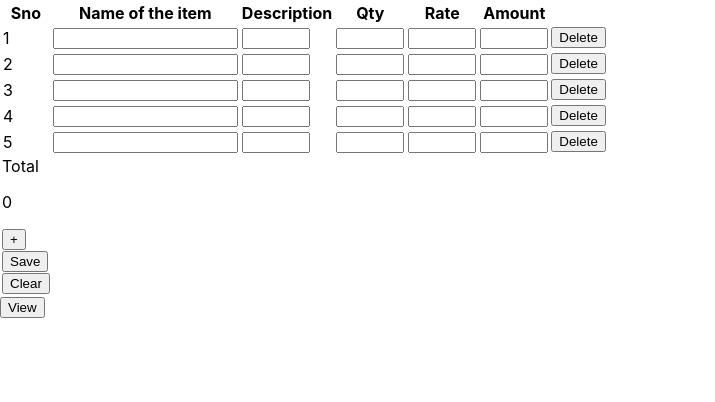
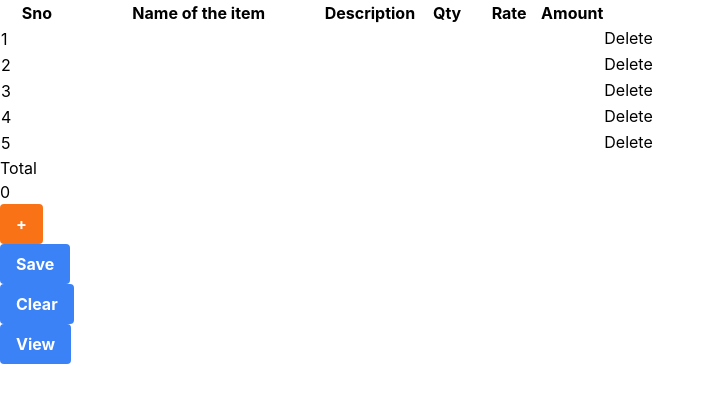
Before and after one commit to anubhavb11/Billing, a React (Create React App) app: page / in a window 1280 px wide. Shown: the top 402 px of the page, without its empty margins (0-715 px from the left). Built offline with nearby package versions, Linux system fonts and the light colour scheme.

Commit message:
tailwind added

```diff
--- a/package.json
+++ b/package.json
@@ -39,5 +39,10 @@
       "last 1 firefox version",
       "last 1 safari version"
     ]
+  },
+  "devDependencies": {
+    "autoprefixer": "^10.4.7",
+    "postcss": "^8.4.14",
+    "tailwindcss": "^3.1.6"
   }
 }
--- /dev/null
+++ b/postcss.config.js
@@ -0,0 +1,6 @@
+module.exports = {
+  plugins: {
+    tailwindcss: {},
+    autoprefixer: {},
+  },
+}
--- a/src/App.js
+++ b/src/App.js
@@ -149,8 +149,9 @@ const [view,setView] = useState('Bill')
 
   return (
     <div className="App">
+
       {view === 'Bill' &&  <Billing  items = {items} handelInputChange={handelInputChange} createNewItem={createNewItem} deleteItem={deleteItem} setlocal={setlocal} createTotal={createTotal} clearItem={clearItem}/>}
-      <button onClick={() => changeView()} >View</button>
+      <button  className="bg-blue-500 hover:bg-blue-700 text-white font-bold py-2 px-4 rounded" onClick={() => changeView()} >View</button>
       {view === 'Invoice' && <Invoice items = {items} createTotal={createTotal}  />}
     </div>
   );
--- a/src/Billing.jsx
+++ b/src/Billing.jsx
@@ -17,7 +17,6 @@ export default function Billing({ items , handelInputChange, createNewItem ,dele
 
           {items && items.map((item,id)=>(
                <tr>
-                {console.log(item)}
                 <td className="ex-small">{id +1}</td>
                 <td><input type="text" value={item.name} onChange={(e) => handelInputChange(e,id,"name")}/></td>
                 <td><input type="text" className="small" value={item.description} onChange={(e) => handelInputChange(e,id,"description")}/></td>
@@ -25,18 +24,15 @@ export default function Billing({ items , handelInputChange, createNewItem ,dele
                 <td><input type="number" className="small" value={item.rate} onChange={(e) => handelInputChange(e,id,"rate")}/></td>
                 <td><input type="text" className="small" value={item.amount}/></td>
                 <button onClick={() => deleteItem(id)} >Delete</button>
-                {/* <input>{item.name}</input>
-                <input>{item.rate}</input>
-                <input>{item.qty*item.rate}</input> */}
               </tr>
           ))}
           <div>
             Total {createTotal()}
           </div>
-            <button onClick={() => createNewItem()}>+</button>
+            <button  className="bg-orange-500 hover:bg-orange-200 text-white font-bold py-2 px-4 rounded"  onClick={() => createNewItem()}>+</button>
             {/* <button onClick={() => createTotal()}>Total</button> */}
-            <button onClick={() => setlocal()}>Save</button>
-            <button onClick= {() => clearItem()}>Clear</button>
+            <button  className="bg-blue-500 hover:bg-blue-700 text-white font-bold py-2 px-4 rounded"  onClick={() => setlocal()}>Save</button>
+            <button  className="bg-blue-500 hover:bg-blue-700 text-white font-bold py-2 px-4 rounded"  onClick= {() => clearItem()}>Clear</button>
         </table>
       </div>
     )
--- a/src/Invoice.jsx
+++ b/src/Invoice.jsx
@@ -16,8 +16,8 @@ const Invoice = ({items, createTotal }) => {
           {items && items.map((item,id)=>(
                <tr>
                 {console.log(item)}
-                <td className="ex-small">{id +1}</td>
-                <td>{item.name}</td>
+                <td  className="ex-small">{id +1}</td>
+                <td className="h-10 w-10 rounded-full"> {item.name}</td>
                 <td>{item.description}</td>
                 <td>{item.qty}</td>
                 <td>{item.rate}</td>
--- a/src/index.css
+++ b/src/index.css
@@ -1,3 +1,7 @@
+@tailwind base;
+@tailwind components;
+@tailwind utilities;
+
 body {
   margin: 0;
   font-family: -apple-system, BlinkMacSystemFont, 'Segoe UI', 'Roboto', 'Oxygen',
--- /dev/null
+++ b/tailwind.config.js
@@ -0,0 +1,10 @@
+/** @type {import('tailwindcss').Config} */
+module.exports = {
+  content: [
+    "./src/**/*.{js,jsx,ts,tsx}",
+  ],
+  theme: {
+    extend: {},
+  },
+  plugins: [],
+}
```
Also changed, not shown: 1 other file (tests, documents, lock files or other folders).
